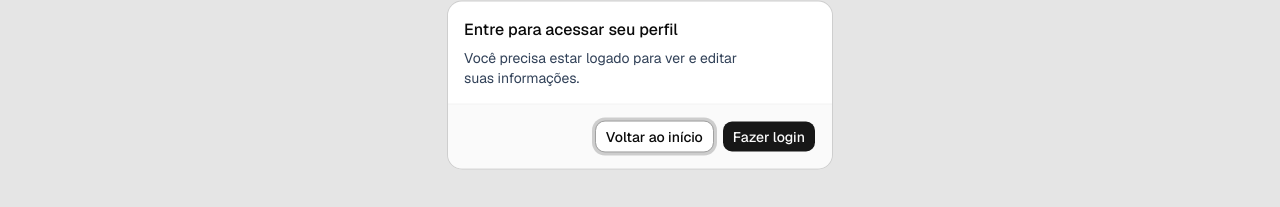
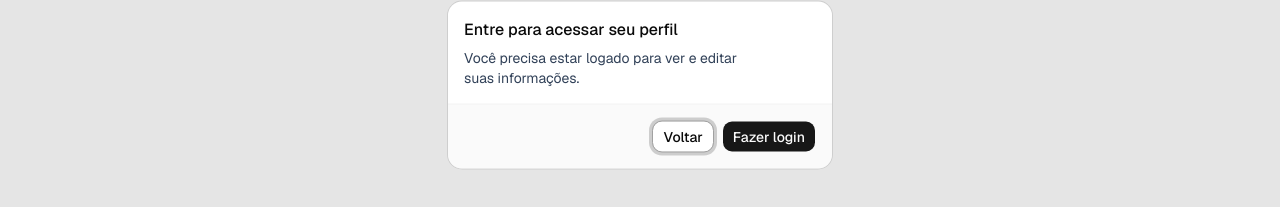
Before and after one commit to Thigoo/petro-trilhas, a Next.js app: page /perfil in a window 1280 px wide. Shown: the part 315-522 px from the top of the page. Built offline with nearby package versions, Linux system fonts and the light colour scheme; no server answers.

Commit message:
fix: typo

```diff
--- a/src/components/auth/ProtectedRoute.tsx
+++ b/src/components/auth/ProtectedRoute.tsx
@@ -28,7 +28,7 @@ export default function ProtectedRoute({
         title="Entre para acessar seu perfil"
         description="Você precisa estar logado para ver e editar suas informações."
         confirmText="Fazer login"
-        cancelText="Voltar ao início"
+        cancelText="Voltar"
       />
     );
   }
```
